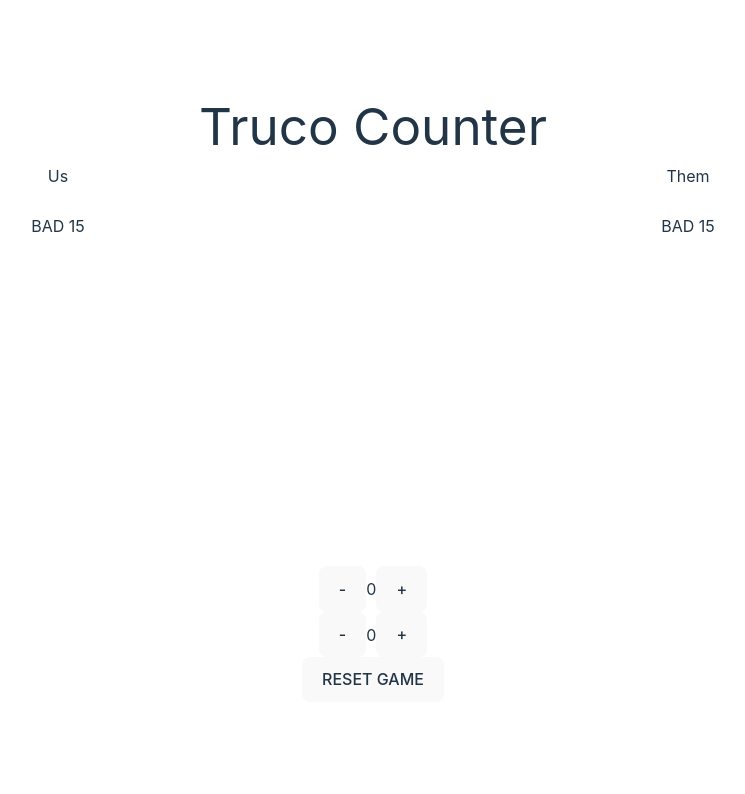
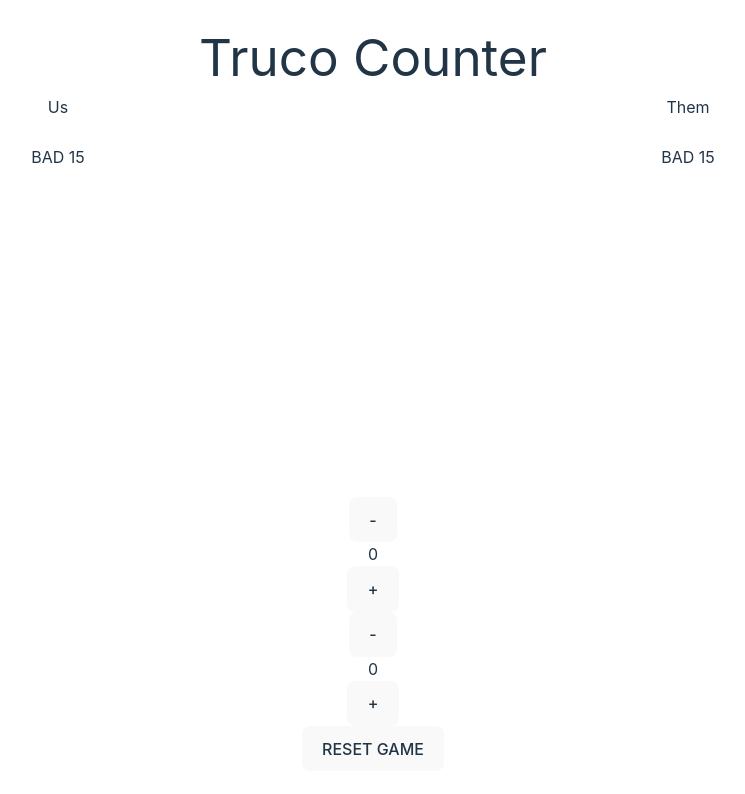
Before and after one commit to gonzalonf/truco-counter, a React (Vite) app: page / in a window 1280 px wide. Shown: the top 794 px of the page, without its empty margins (267-1012 px from the left). Built offline with nearby package versions, Linux system fonts and the light colour scheme.

Commit message:
fix: fixed some styling and TS errors

```diff
--- a/src/components/Controls.tsx
+++ b/src/components/Controls.tsx
@@ -1,18 +1,20 @@
+import { MouseEventHandler } from 'react';
+
 const Controls = ({
     count,
     increase,
     decrease,
 }: {
     count: number;
-    increase: Function;
-    decrease: Function;
+    increase: MouseEventHandler<HTMLButtonElement>;
+    decrease: MouseEventHandler<HTMLButtonElement>;
 }) => {
     return (
-        <div>
+        <div className="flex items-center">
             <button className="bg-red-200 font-bold" onClick={decrease}>
                 -
             </button>
-            <span className="bg-white p-2">{count}</span>
+            <div className="flex h-8 w-8 items-center justify-center bg-white p-2">{count}</div>
             <button className="bg-green-200 font-bold" onClick={increase}>
                 +
             </button>
```
Also changed, not shown: 1 other file (tests, documents, lock files or other folders).
